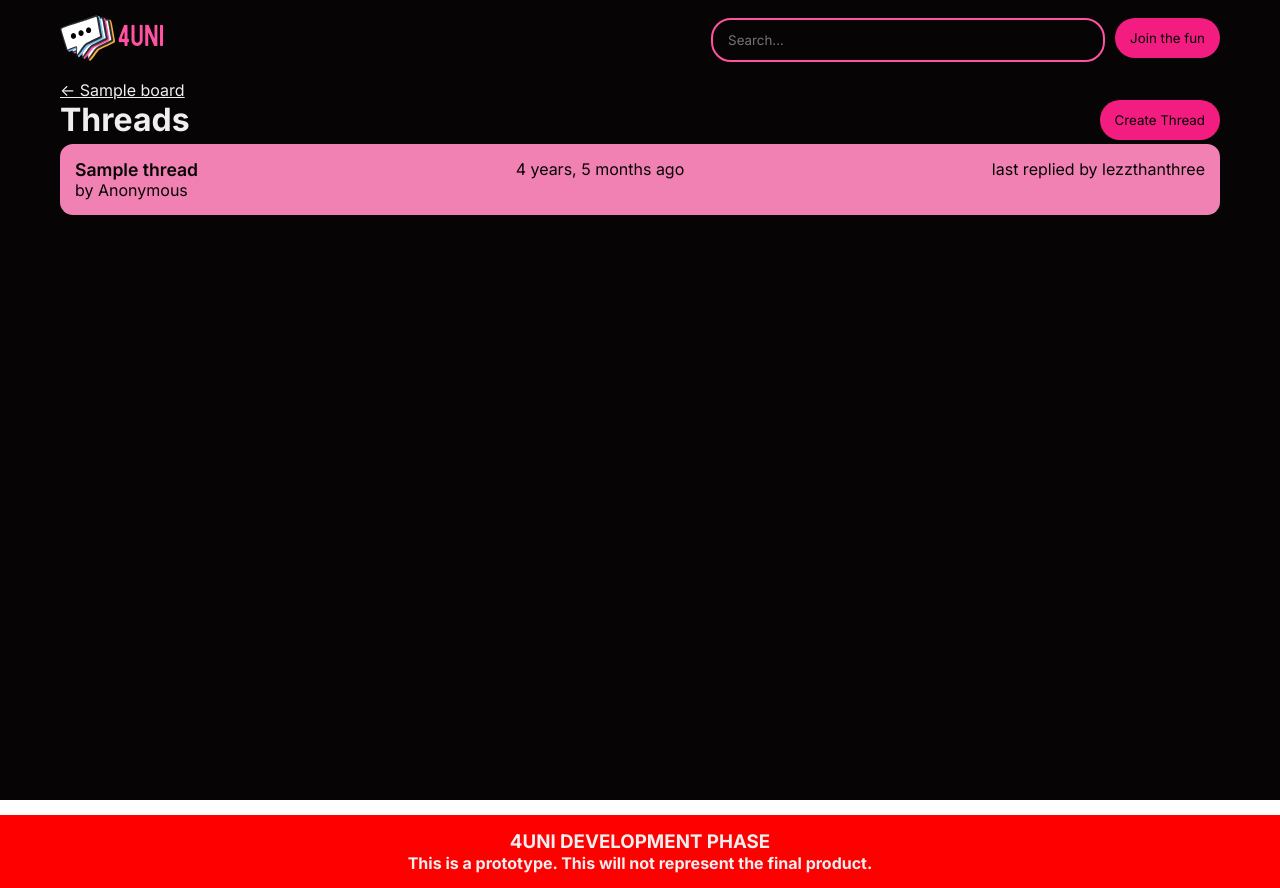
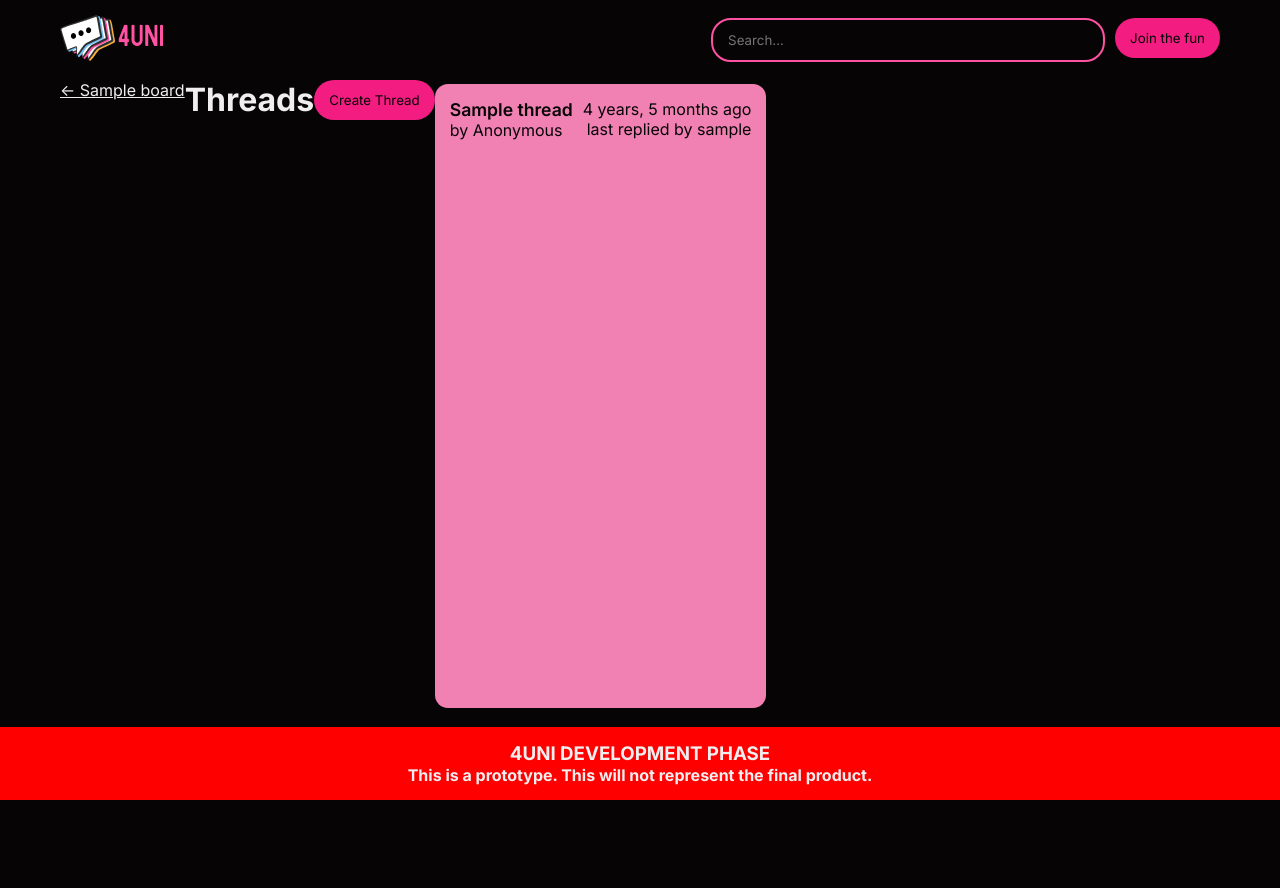
Before and after one commit to genielvn/4uni, a Django app: page /1/ in a window 1280 px wide; the page is wider, and only the part inside the window is pictured. After the commit the page ends 800 px from the top of that part, so only its background shows below. Run offline with Django 4.2, Linux system fonts and the light colour scheme; tables that the repository leaves empty hold one stand-in row (values such as "Sample post").

Commit message:
view: Show the last replied user

```diff
--- a/main/templates/main/threads.html
+++ b/main/templates/main/threads.html
@@ -1,5 +1,5 @@
-<main id="threads">
-    <a class="back-to-boards" href="/">
+<main id="main-threads">
+    <a class="back-to-boards" href="{% url 'main:boards' %}">
         <- {{ board.name }}
     </a>
     <div id="threads-header">
@@ -20,11 +20,14 @@
                 </div>
             </div>
             <div class="details-right">
+                <div class="last-time">
                     {{ thread.updated_at|timesince}} ago
                 </div>
-                <div class="last-reply">
-                    last replied by lezzthanthree
-                </div>
+                {% if thread.last_reply_username %}
+                    <div class="last-reply">
+                        last replied by {{thread.last_reply_username}}
+                    </div>
+                {% endif %}
             </div>
         </div>
     </div>
--- a/main/views.py
+++ b/main/views.py
@@ -7,6 +7,8 @@ from django.views.generic import (
 from django.utils import timezone
 from .forms import ThreadForm, CommentForm
 from main.models import Board, Thread, User, Reply
+from django.db.models import Subquery, OuterRef, Value
+from django.db.models.functions import Coalesce
 
 board = [
     {
@@ -60,12 +62,15 @@ def boards(request):
 def threads(request, board_id):
     # pagination = request.GET.get('page')
     # if board_id not in Board.objects.values_list('id', flat=True):
+    last_reply_subquery = Reply.objects.filter(thread=OuterRef('pk')).order_by('-created_at')
     if request.method == 'GET':
         context = {
             'view': 'main/threads.html',
             'board_id': board_id,
             'board': get_object_or_404(Board, board_id=board_id),
-            'threads': Thread.objects.filter(board_id=board_id).order_by('-updated_at')
+            'threads': Thread.objects.filter(board_id=board_id).annotate(
+                last_reply_username=Coalesce(Subquery(last_reply_subquery.values('username')[:1]), Value(None)),
+        ).order_by('-updated_at')
         }
 
         return render(request, "base.html", context)
```
